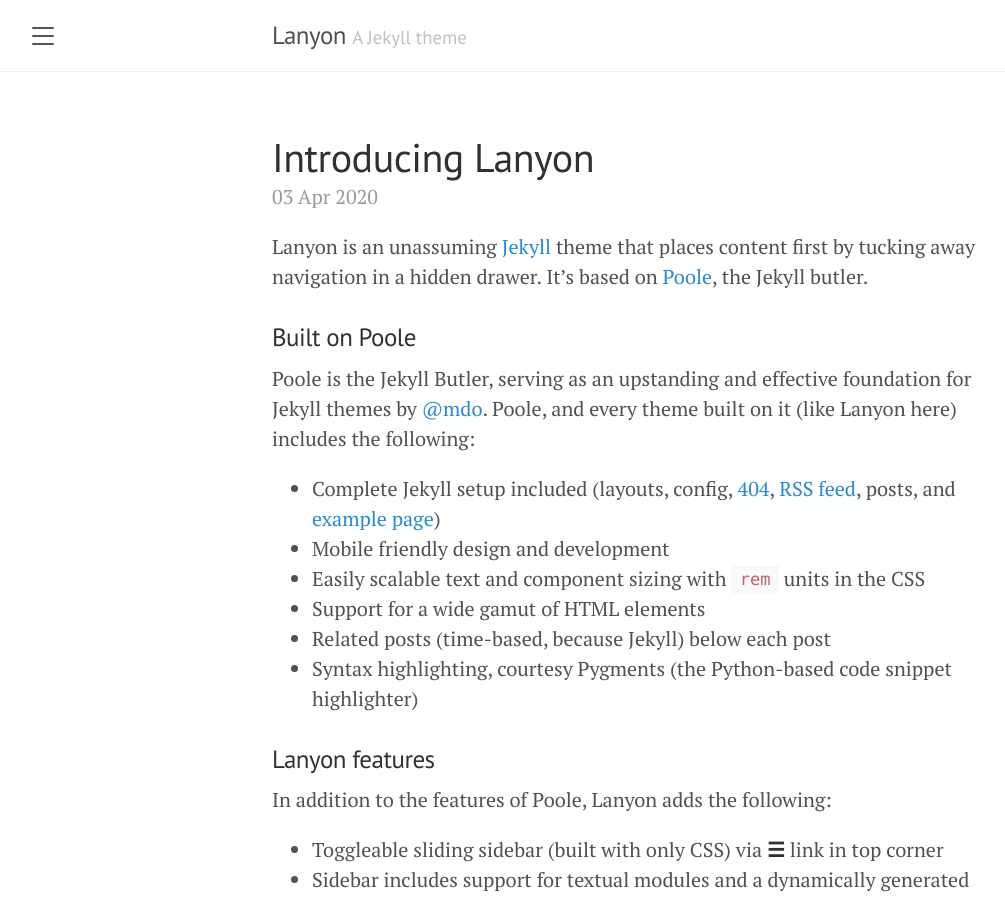
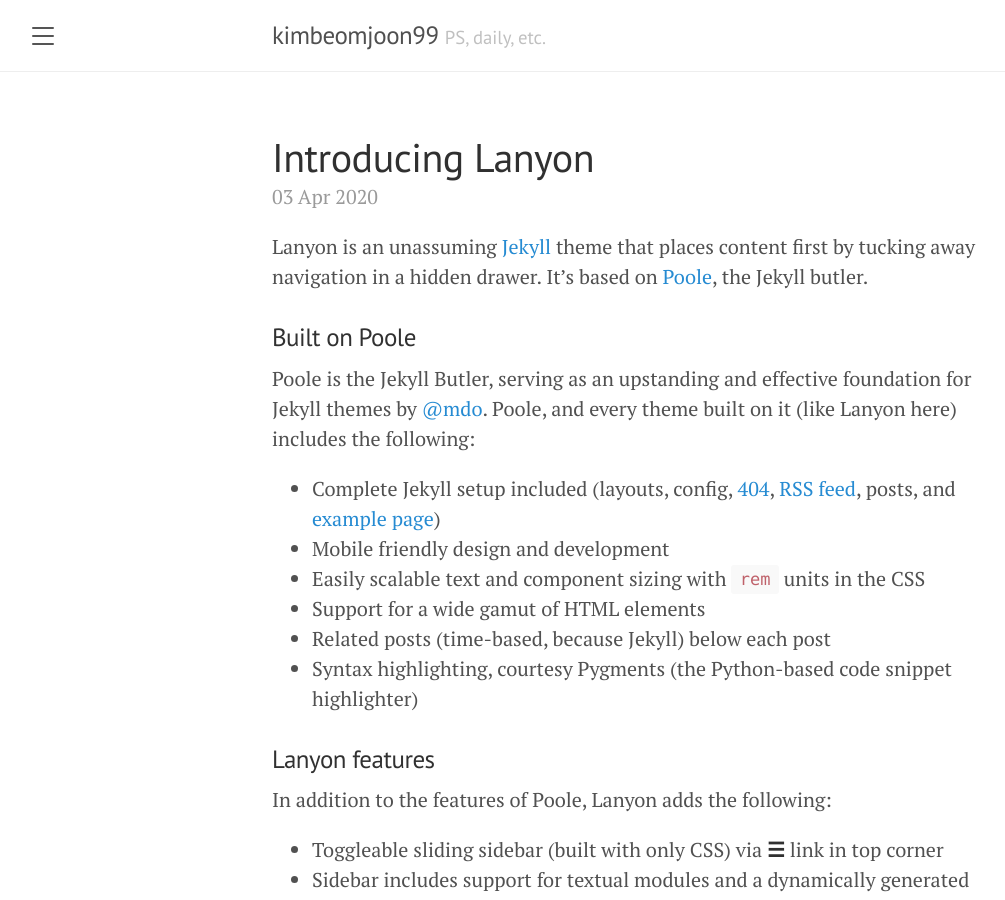
Before and after one commit to kimbeomjoon99/kimbeomjoon99.github.io, a Jekyll site: the page built from index.html, in a window 1280 px wide and 900 px high. Shown: the whole window, without its empty margins (8-1013 px from the left). Built offline with Jekyll 4.4.1, drawn with Linux system fonts in a browser that asks for light colours; the list of posts is cut into pages by our own code.

Commit message:
init_title

```diff
--- a/_config.yml
+++ b/_config.yml
@@ -1,7 +1,7 @@
 # Setup
-title:               Lanyon
-tagline:             'A Jekyll theme'
-description:         'A reserved <a href="https://jekyllrb.com" target="_blank">Jekyll</a> theme that places the utmost gravity on content with a hidden drawer. Made by <a href="https://twitter.com/mdo" target="_blank">@mdo</a>.'
+title:               kimbeomjoon99
+tagline:             'PS, daily, etc.'
+description:         ''
 url:                 https://kimbeomjoon99.github.io/
 baseurl:             ''
 paginate:            5
```
